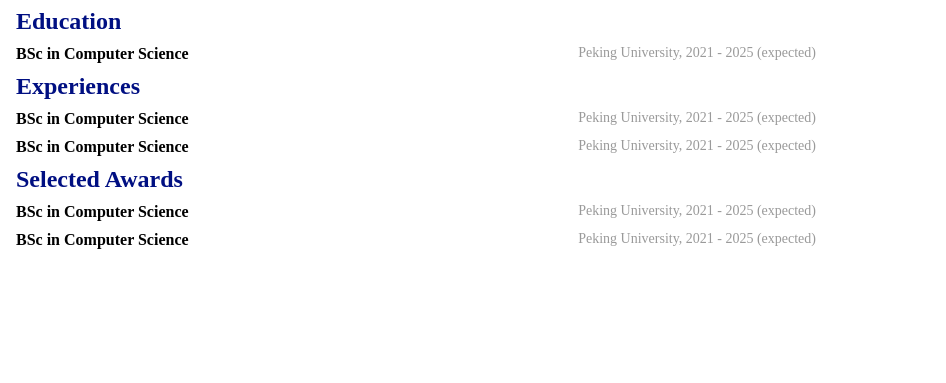
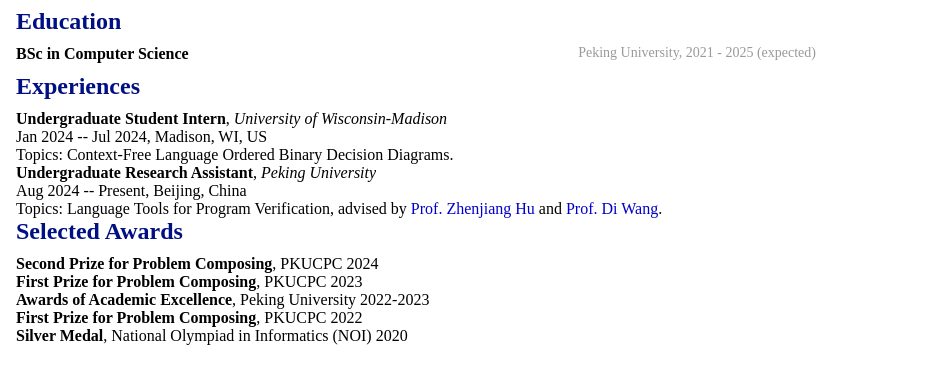
Before and after one commit to Hihi142/Hihi142.github.io, a plain HTML site: page about.html in a window 1280 px wide. Shown: the part 193-576 px from the top of the page, 334-1280 px from the left. Drawn offline with Linux system fonts and the light colour scheme.

Commit message:
Adding Experiences and Awards

```diff
--- a/about.html
+++ b/about.html
@@ -34,27 +34,55 @@
                     </li>
                 </ul>
                 <h4>Experiences</h4>
-                <ul>
-                    <li>
-                        <strong>BSc in Computer Science</strong>
-                        <span>Peking University, 2021 - 2025 (expected)</span>
-                    </li>
-                    <li>
-                        <strong>BSc in Computer Science</strong>
-                        <span>Peking University, 2021 - 2025 (expected)</span>
-                    </li>
-                </ul>
+                <div class="research-item">
+                    <div class="research-info">
+                        <strong>Undergraduate Student Intern</strong>, <em>University of Wisconsin-Madison</em>
+                    </div>
+                    <span class="research-date">
+                        Jan 2024 -- Jul 2024, Madison, WI, US
+                    </span>
+                </div>
+                <div>
+                    Topics: Context-Free Language Ordered Binary Decision Diagrams.
+                </div>
+
+                <div class="research-item">
+                    <div class="research-info">
+                        <strong>Undergraduate Research Assistant</strong>, <em>Peking University</em>
+                    </div>
+                    <span class="research-date">
+                        Aug 2024 -- Present, Beijing, China
+                    </span>
+                </div>
+                <div>
+                    Topics: Language Tools for Program Verification, advised by <a href="https://example.com/profzh" target="_blank">Prof. Zhenjiang Hu</a> and <a href="https://example.com/profdi" target="_blank">Prof. Di Wang</a>.
+                </div>
+
                 <h4>Selected Awards</h4>
-                <ul>
-                    <li>
-                        <strong>BSc in Computer Science</strong>
-                        <span>Peking University, 2021 - 2025 (expected)</span>
-                    </li>
-                    <li>
-                        <strong>BSc in Computer Science</strong>
-                        <span>Peking University, 2021 - 2025 (expected)</span>
-                    </li>
-                </ul>
+                <div class="award-item">
+                    <strong>Second Prize for Problem Composing</strong>, PKUCPC
+                    <span class="award-date">2024</span>
+                </div>
+
+                <div class="award-item">
+                    <strong>First Prize for Problem Composing</strong>, PKUCPC
+                    <span class="award-date">2023</span>
+                </div>
+
+                <div class="award-item">
+                    <strong>Awards of Academic Excellence</strong>, Peking University
+                    <span class="award-date">2022-2023</span>
+                </div>
+
+                <div class="award-item">
+                    <strong>First Prize for Problem Composing</strong>, PKUCPC
+                    <span class="award-date">2022</span>
+                </div>
+
+                <div class="award-item">
+                    <strong>Silver Medal</strong>, National Olympiad in Informatics (NOI)
+                    <span class="award-date">2020</span>
+                </div>
             </div>
         </div>
     </div>
```
